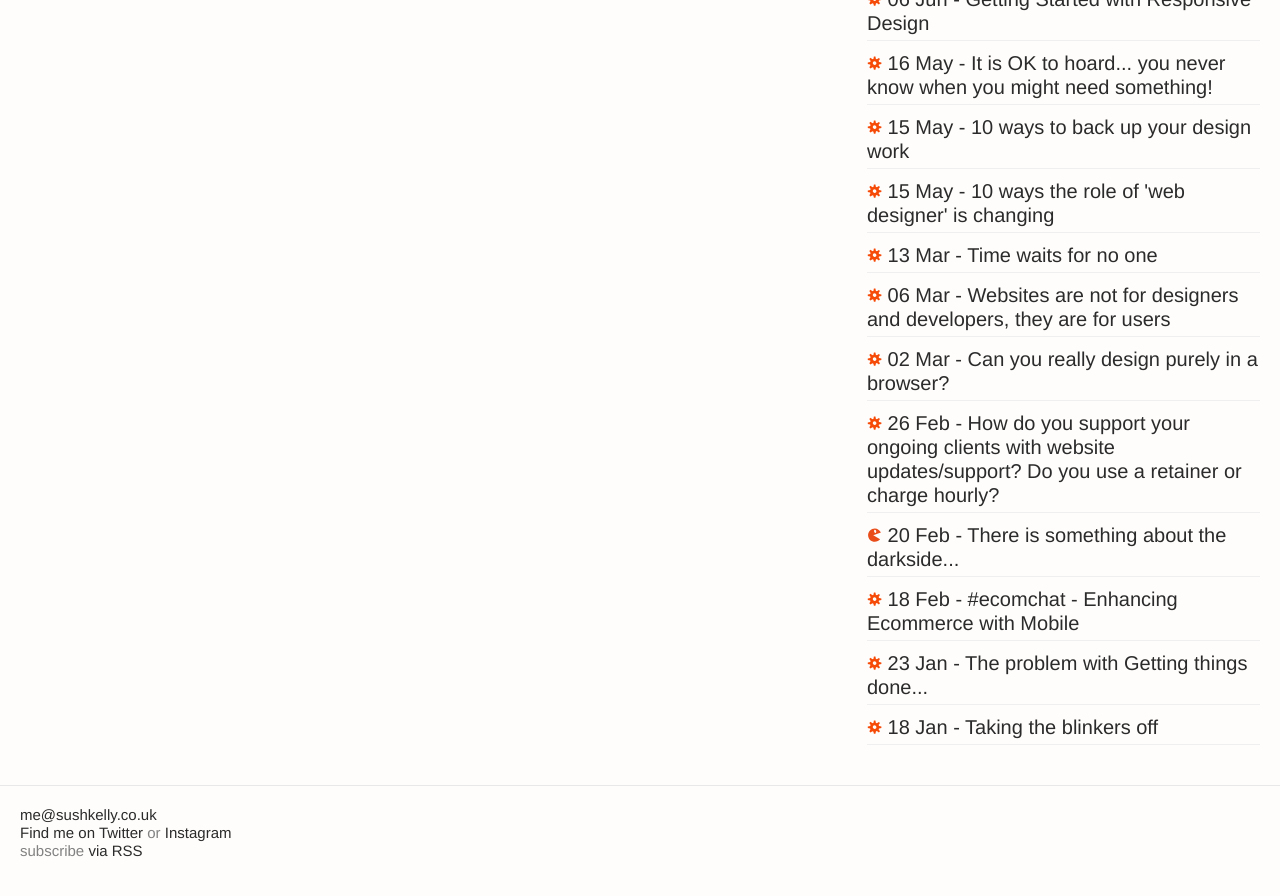
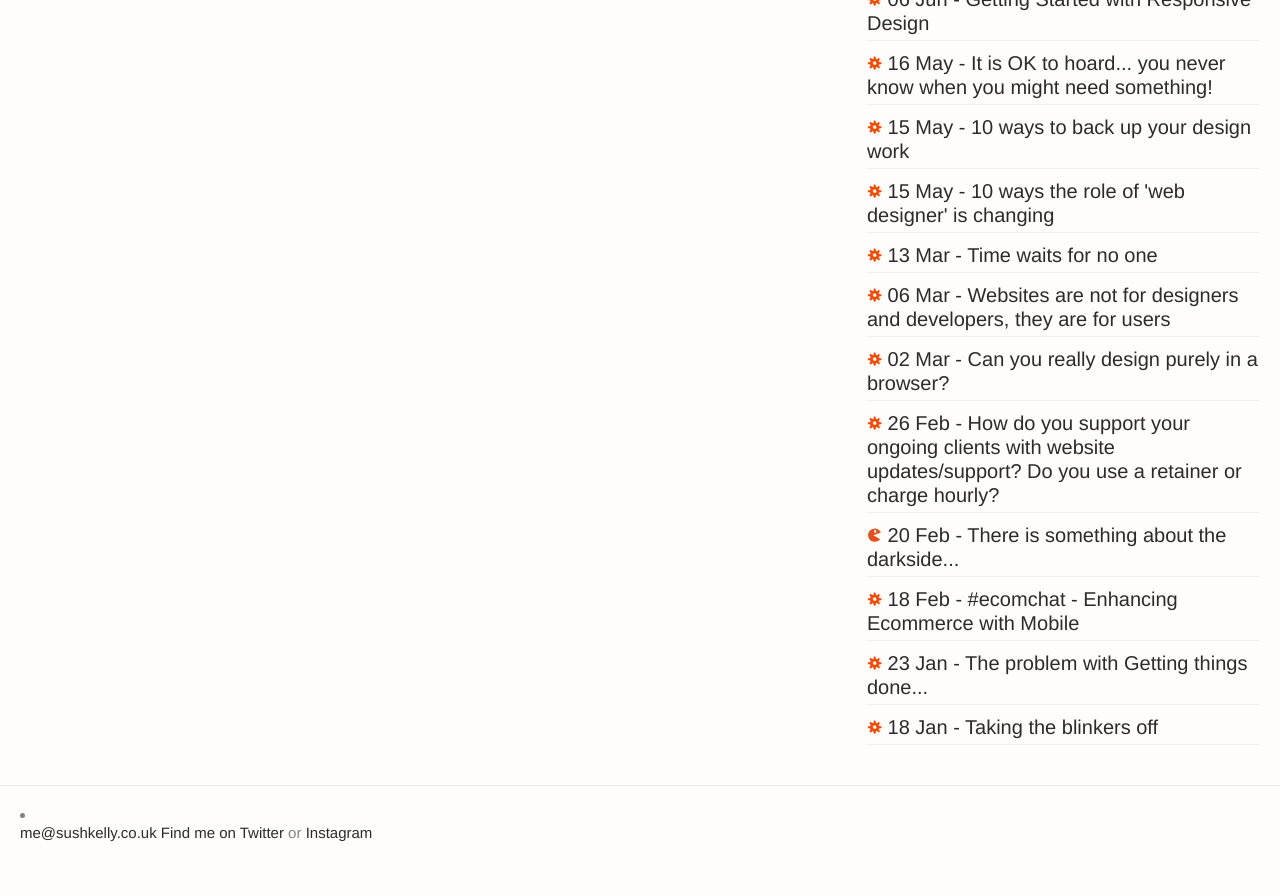
Before and after one commit to maxray/maxray.github.io, a Jekyll site: the page built from index.html, in a window 1280 px wide and 900 px high, scrolled down 1450 px. Shown: the top 896 px of the window. Built offline with Jekyll 4.4.1, drawn with Linux system fonts in a browser that asks for light colours; after the commit the page ends 2320 px from its top, so only the background shows below that.

Commit message:
Footer Tweak

```diff
--- a/_includes/footer.html
+++ b/_includes/footer.html
@@ -3,10 +3,7 @@
   <div class="wrapper">
     <div class="footer-col-wrapper">
       <div class="footer-col footer-col-1">
-        <ul class="contact-list">
-          <li><a href="mailto:{{ site.email }}">{{ site.email }}</a></li>
-          <li><a class="page-link" href="https://twitter.com/maxray" target="_blank">Find me on Twitter</a> or <a class="page-link" href="http://instagram.com/sushkelly" target="_blank">Instagram</a></li>
-          <li>subscribe <a href="{{ "/feed.xml" | prepend: site.baseurl }}">via RSS</a></li>
+          <li></li><a href="mailto:{{ site.email }}">{{ site.email }}</a> <a class="page-link" href="https://twitter.com/maxray" target="_blank">Find me on Twitter</a> or <a class="page-link" href="http://instagram.com/sushkelly" target="_blank">Instagram</a></li>
         </ul>
       </div>
 
```
